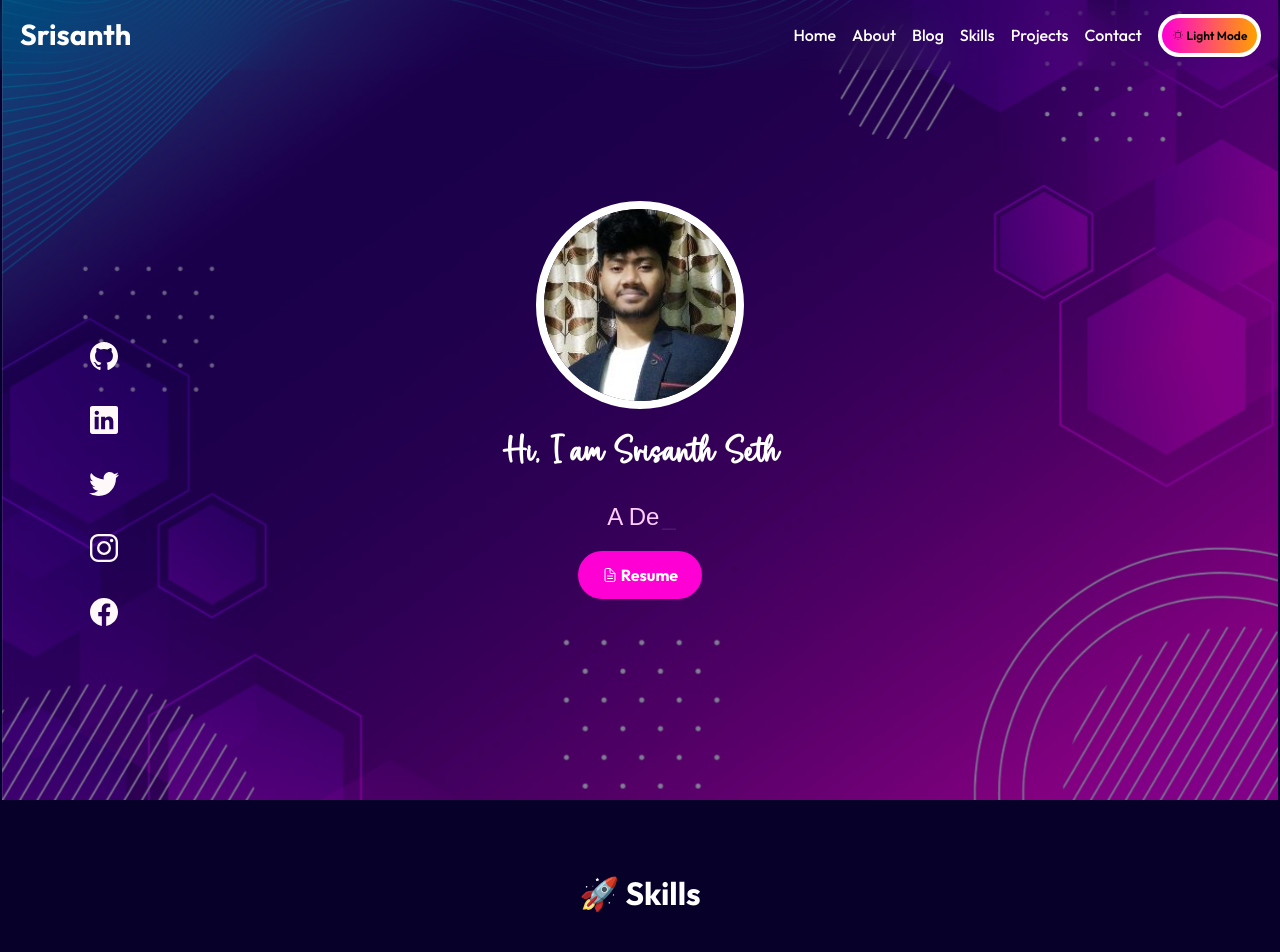
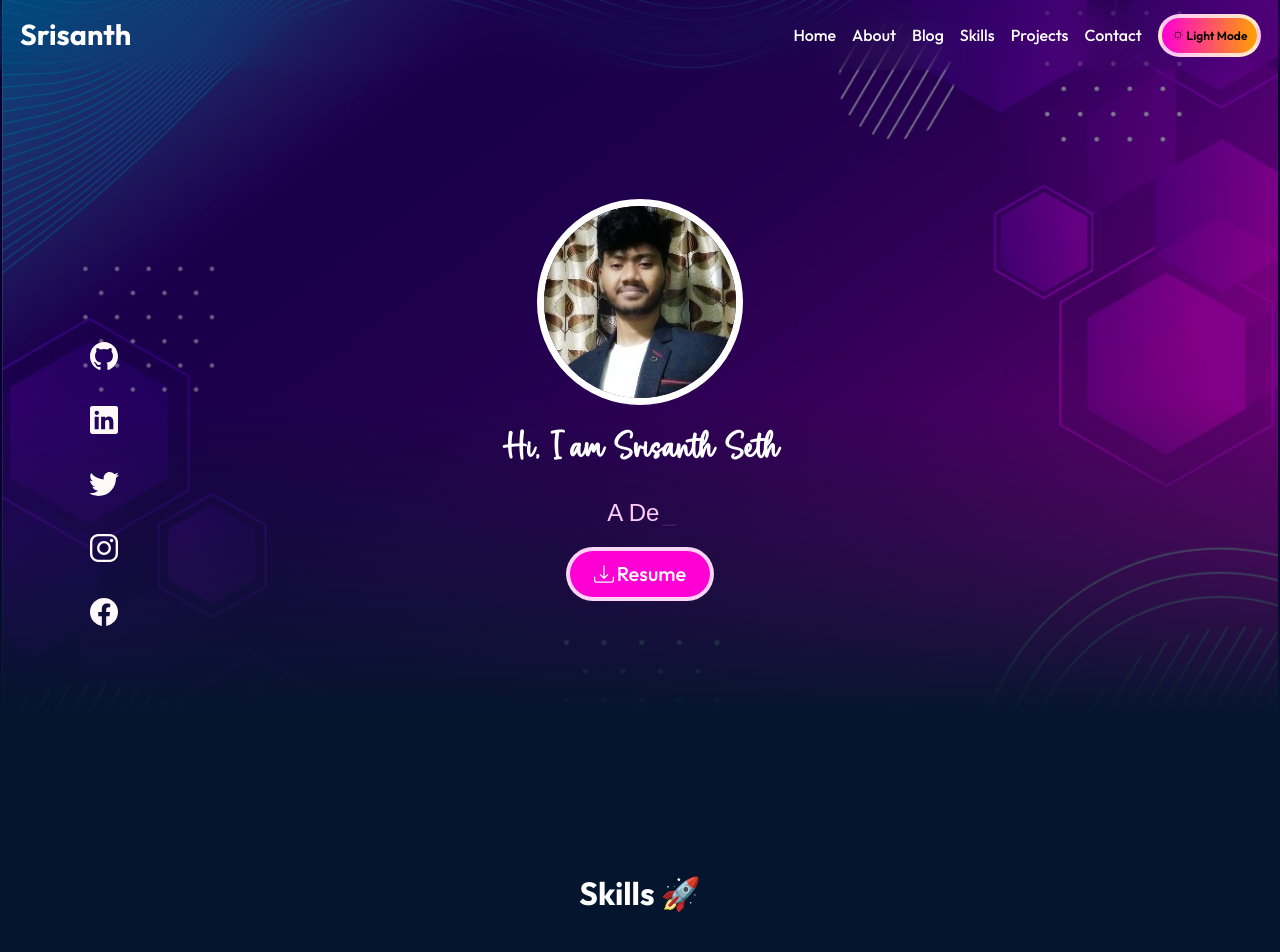
Before and after one commit to sri766/portfolio-v2, a React (Vite) app: page / in a window 1280 px wide. Shown: the top 952 px of the page. Built offline with nearby package versions, Linux system fonts and the light colour scheme; a web font is replaced by a local one.

Commit message:
added style to home page blur effect

```diff
--- a/src/components/card/Card.jsx
+++ b/src/components/card/Card.jsx
@@ -44,6 +44,7 @@ const Card = ({mode,projects}) => {
             })}
         </div>
     </div>
+
   )
 }
 
--- a/src/components/card/style.scss
+++ b/src/components/card/style.scss
@@ -4,7 +4,7 @@
     align-items:center;
     text-align: center;
     padding-top: 0.035rem;
-    background-color: #0c002e;
+    background-color: #04152d;
 
 
 
--- a/src/components/footer/style.scss
+++ b/src/components/footer/style.scss
@@ -1,5 +1,5 @@
 .footer{
-    background-color: #030029;
+    background-color: #000000;
     position: relative;
     display: flex;
     width: 100%;
--- a/src/components/header/style.scss
+++ b/src/components/header/style.scss
@@ -68,7 +68,7 @@
         position: relative;
         background: linear-gradient(90deg, #ff00d4 0%, #ffa200 100%);
         border-radius: 50px;
-        border: 4px solid #ffffff;
+        border: 4px solid #ffffffc5;
         justify-content: center;
         align-items: center;
         cursor: pointer;
--- a/src/components/heroBanner/HeroBanner.jsx
+++ b/src/components/heroBanner/HeroBanner.jsx
@@ -1,6 +1,7 @@
 import React from 'react'
 import './style.scss'
 import { IoDocumentTextOutline,IoLogoInstagram,IoLogoGithub,IoLogoLinkedin,IoLogoTwitter, IoLogoFacebook } from "react-icons/io5";
+import { BsDownload } from "react-icons/bs";
 import Type from '../type/Type';
 
 const HeroBanner = ({mode}) => {
@@ -24,7 +25,7 @@ const HeroBanner = ({mode}) => {
         <Type mode={mode}/>
 
         <a className='home_button' target="_blank" rel="noopener noreferrer" href='https://drive.google.com/file/d/10i-mq64Kdnj9YHj20JsYlvKMuTBFKamM/view?usp=sharing'>
-          {<IoDocumentTextOutline />}Resume
+          {<BsDownload />}Resume
         </a>
 
         <div className={`backdrop_img ${mode === 'light' ? 'light-mode' : ''}`}>
--- a/src/components/heroBanner/style.scss
+++ b/src/components/heroBanner/style.scss
@@ -46,8 +46,6 @@ body {
         color: #ffffff;
     }
 
-
-
     .socials{
         display: flex;
         flex-direction: column;
@@ -74,19 +72,24 @@ body {
 
     }
 
-    // .blur_container{
-    //     position: absolute;
-    //     background: linear-gradient(180deg, rgba(255, 0, 157, 0) 0%, rgba(0,0,0,0.5) 100%);
-    //     height:10%;
-    //     width: 100%;
-    //     bottom: 0;
-    // }
+    .blur_container{
+        width: 100%;
+        height: 50%;
+        background: linear-gradient(
+            180deg,
+            rgb(4,21,45,0) 0%,
+            #04152d 79.12%
+        );
+        position: absolute;
+        bottom: 0;
+        left: 0;
+    }
 
     .home_img{
        height: 12rem;
        width: 12rem;
        border-radius: 50%;
-       border:#ffffff 8px solid;
+       border:#ffffff 7px solid;
        position: relative;
        z-index: 2;
 
@@ -107,13 +110,14 @@ body {
     }
     .home_button{
         margin-top: 1rem;
-        padding: 0.75rem 1.5rem;
+        padding: 0.5rem 1.5rem;
         border: none;
-        font-weight: 700;
-        font-size: 1rem;
+        font-weight: 500;
+        font-size: 1.25rem;
         font-family: outfit,sans-serif;
         border-radius: 50px;
         background-color: #ff00d4;
+        border: 4px solid #ffffffd4;
         color: #fff;
         display: flex;
         gap: 0.175rem;
@@ -151,11 +155,19 @@ body {
             border: 10px solid #000000;
         }
 
+        .blur_container{
+            background: linear-gradient(
+                180deg,
+                rgba(255, 255, 255, 0) 0%,
+                #ffffff 90.12%
+            );
+        }
 
         .home_button{
             background-color: #000000;
             color: #ffffff;
             text-decoration: none;
+            border: none;
             &:hover{
                 background-color: #ff00d4;
                 color:#fff ;
--- a/src/pages/skills/Skills.jsx
+++ b/src/pages/skills/Skills.jsx
@@ -23,7 +23,7 @@ const Skills = ({mode}) => {
 
   return (
     <div className={`skills_container ${mode === "light" ? "light-mode" : ""}`}>
-      <h1>🚀{" "}Skills</h1>
+      <h1>Skills{" "}🚀</h1>
       <div className='skill_items' >
         {
           Skills.map((skill,index) => (
--- a/src/pages/skills/style.scss
+++ b/src/pages/skills/style.scss
@@ -6,7 +6,7 @@
     text-align: center;
     color: #ffffff;
     padding: 3rem 0 3rem 0;
-    background-color: #070028;
+    background-color: #04152d;
 
     &.light-mode{
         background-color: #fff;
```
